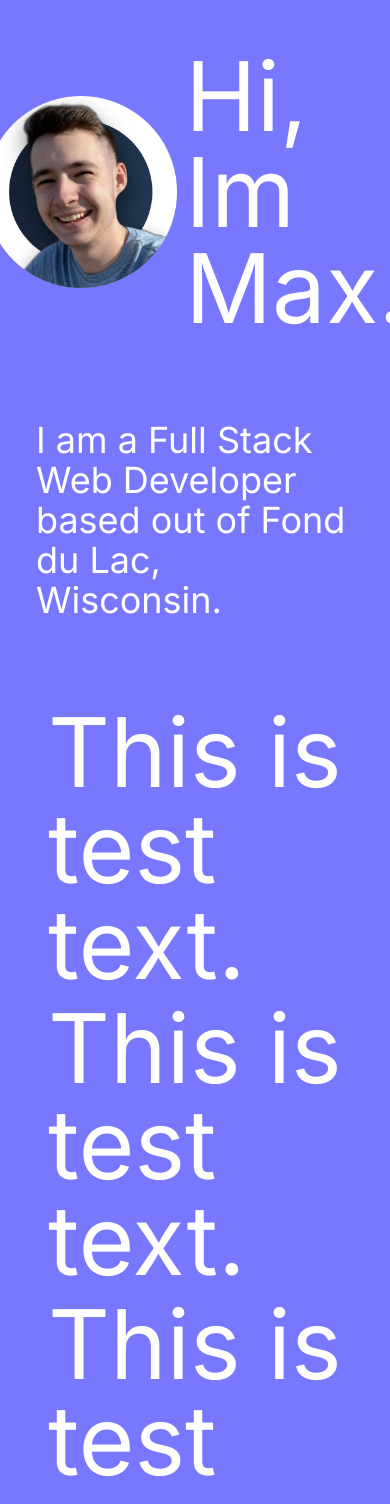
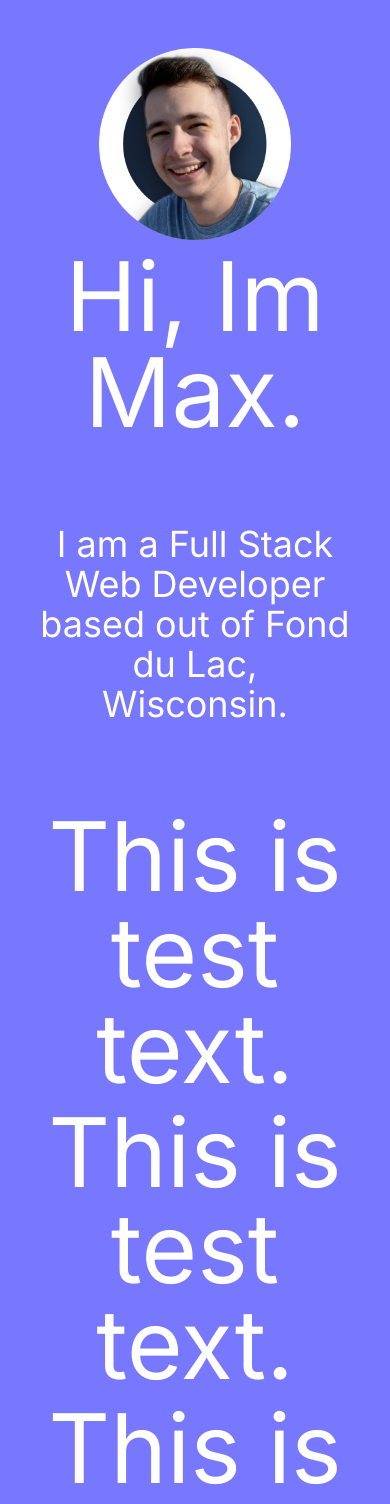
Before and after one commit to MaxHolzmann/portfolio, a Next.js app: page / in a window 390 px wide. Shown: the top 1504 px of the page. Built offline with nearby package versions, Linux system fonts and the light colour scheme.

Commit message:
fixes extra small breakpoint

```diff
--- a/app/page.js
+++ b/app/page.js
@@ -43,20 +43,20 @@ export default function Home() {
   return (
     <>
       <main>
-        <div className='flex items-center justify-center gap-2 p-12 sm:flex-col lg:flex-row'>
+        <div className='flex items-center justify-center gap-2 p-12 xsm: flex-col sm:flex-col lg:flex-row'>
           <img
             data-aos='fade-right'
             className='h-48 w-96 object-scale-down'
             src='/profile-pic.png'
           ></img>
 
-          <h1 data-aos='fade-left' className='text-8xl'>
+          <h1 data-aos='fade-left' className='text-8xl text-center'>
             Hi, Im Max.
           </h1>
         </div>
 
         <div className='flex flex-col items-center justify-center gap-2 p-4'>
-          <h2 data-aos='fade-up' className='p-5 text-4xl'>
+          <h2 data-aos='fade-up' className='p-5 text-4xl text-center'>
             I am a Full Stack Web Developer based out of Fond du Lac, Wisconsin.
           </h2>
         </div>
@@ -66,7 +66,7 @@ export default function Home() {
         <h1
           data-aos='fade-up'
           data-aos-anchor-placement='top-center'
-          className='text-8xl'
+          className='text-8xl text-center'
         >
           This is test text.
         </h1>
@@ -74,7 +74,7 @@ export default function Home() {
         <h1
           data-aos='fade-up'
           data-aos-anchor-placement='top-center'
-          className='text-8xl'
+          className='text-8xl text-center'
         >
           This is test text.
         </h1>
@@ -82,7 +82,7 @@ export default function Home() {
         <h1
           data-aos='fade-up'
           data-aos-anchor-placement='top-center'
-          className='text-8xl'
+          className='text-8xl text-center'
         >
           This is test text.
         </h1>
```
